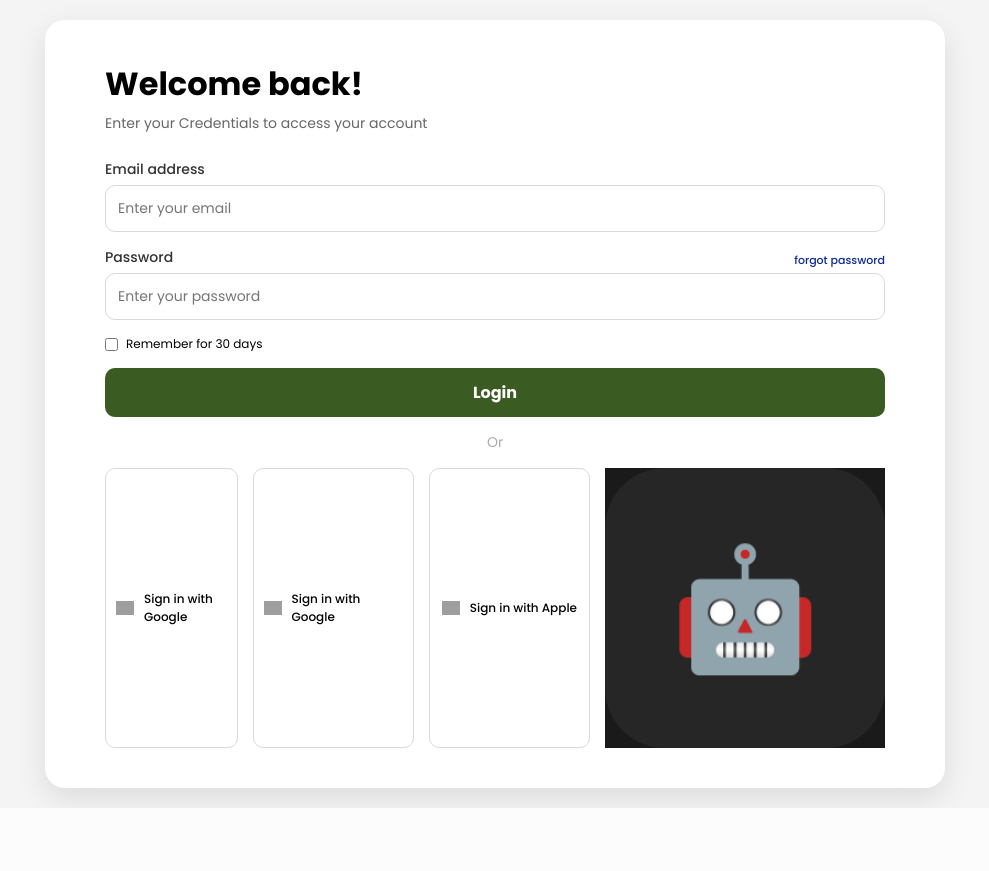
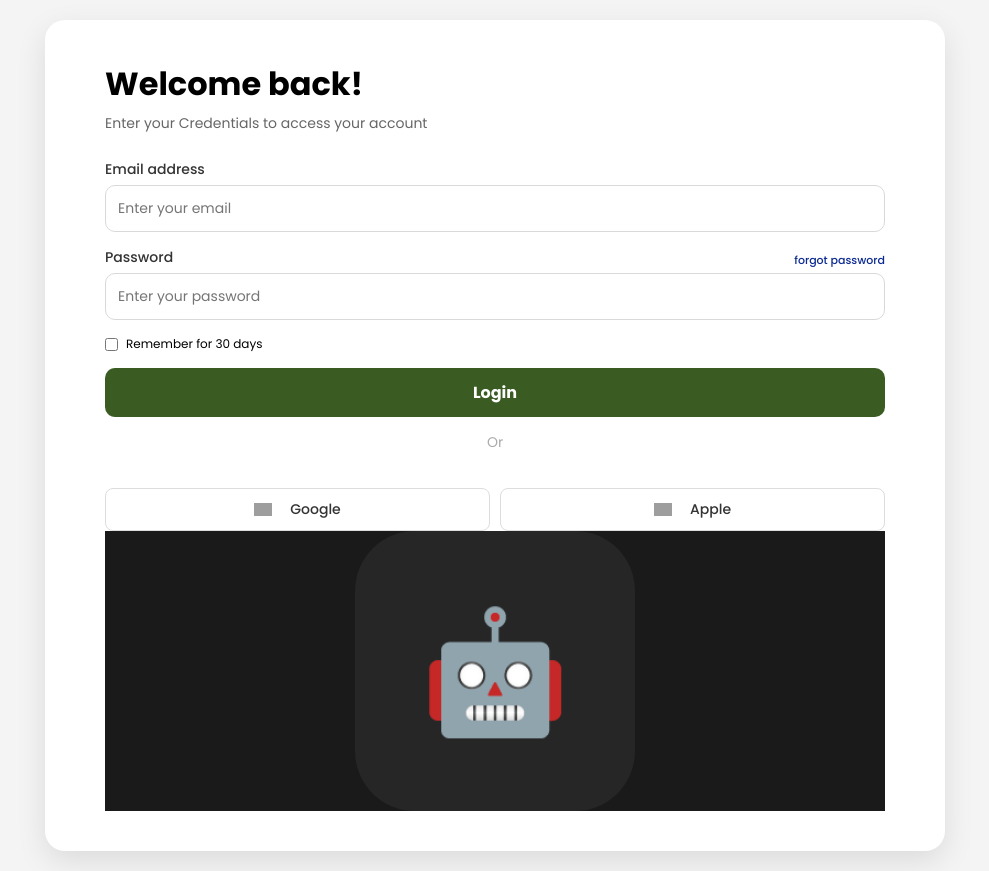
Before and after one commit to mariaferoz1204-cmyk/AIcodeCorrector, a Flask app: page /login in a window 1280 px wide. Shown: the whole page, without its empty margins (145-1134 px from the left). Before the commit the page ends 808 px from the top, so only its background shows below. Run offline with Flask 3, Linux system fonts and the light colour scheme; grey boxes are pictures that could not be loaded.

Commit message:
Fixed redirect URI and button styling

```diff
--- a/templates/login.html
+++ b/templates/login.html
@@ -38,22 +38,20 @@
 
                 <div class="separator">Or</div>
 
-                <div class="social-grid">
-                    <a href="#" class="social-item">
-                        <img src="https://www.gstatic.com/images/branding/product/1x/gsa_512dp.png" width="18">
-                        Sign in with Google
-                    </a>
-                   <div class="social-grid">
-    <a href="{{ url_for('google_login') }}" class="social-item">
-        <img src="https://www.gstatic.com/images/branding/product/1x/gsa_512dp.png" width="18">
-        Sign in with Google
+                <div class="social-grid" style="display: flex; gap: 10px; margin-top: 20px;">
+    <a href="{{ url_for('google_login') }}" class="social-item" style="flex: 1; display: flex; align-items: center; justify-content: center; padding: 10px; border: 1px solid #ddd; border-radius: 8px; text-decoration: none; color: #333; font-size: 14px;">
+        <img src="https://www.gstatic.com/images/branding/product/1x/gsa_512dp.png" width="18" style="margin-right: 8px;">
+        Google
     </a>
 
-    <a href="#" class="social-item">
-        <img src="https://upload.wikimedia.org/wikipedia/commons/f/fa/Apple_logo_black.svg" width="18">
-        Sign in with Apple
+    <a href="#" class="social-item" style="flex: 1; display: flex; align-items: center; justify-content: center; padding: 10px; border: 1px solid #ddd; border-radius: 8px; text-decoration: none; color: #333; font-size: 14px;">
+        <img src="https://upload.wikimedia.org/wikipedia/commons/f/fa/Apple_logo_black.svg" width="18" style="margin-right: 8px;">
+        Apple
     </a>
 </div>
+
+
+
 
             <div class="visual-container">
                 <div class="robot-circle">
```
